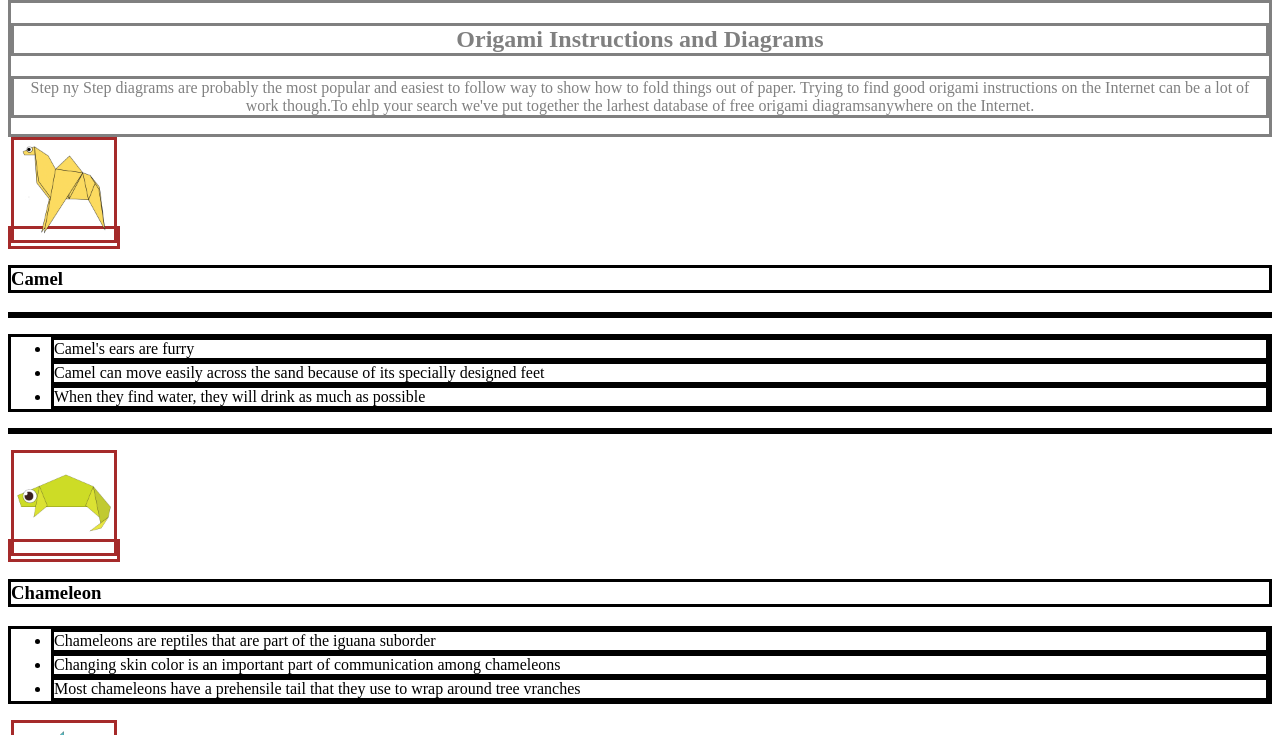
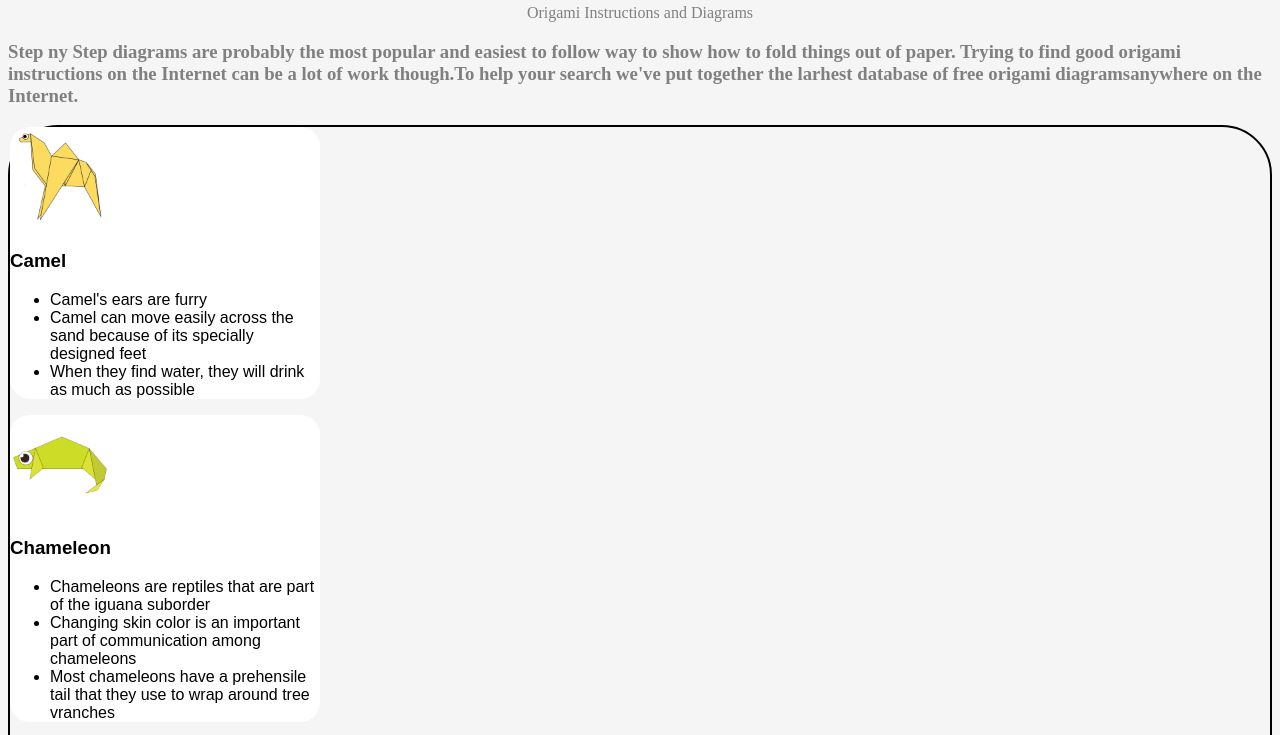
Before and after one commit to Rafael-cod/project-50, a plain HTML site: page index.html in a window 1280 px wide. Shown: the part 100-835 px from the top of the page. Drawn offline with Linux system fonts and the light colour scheme.

Commit message:
Add files via upload

```diff
--- a/index.html
+++ b/index.html
@@ -16,14 +16,18 @@
         </div>
         </div>
 
-        <div class = "opening">
-        <h2>Origami Instructions and Diagrams</h2>
-        <p>Step ny Step diagrams are probably the most popular and easiest to follow way to show how to fold things out of paper.
+        <div class = "bodyimg">
+            <p>
+                Origami Instructions and Diagrams
+            </p>
+            <h3>Step ny Step diagrams are probably the most popular and easiest to follow way to show how to fold things out of paper.
             Trying to find good origami instructions on the Internet can be a lot of work though.To
-            ehlp your search we've put together the larhest database of free origami diagramsanywhere on the Internet.
-        </p>
+            help your search we've put together the larhest database of free origami diagramsanywhere on the Internet.
+            </h3>
         </div>
 
+        <div class="grid">
+            <div class="origami">
             <a href="http://origami.me/camel/"><img src="camel.png" width="100" height="100"></a>
             <h3>Camel</h3>
             <p>
@@ -33,42 +37,63 @@
                     <li>When they find water, they will drink as much as possible</li>
                 </ul>
             </p>
+        </div>
+        <div class="origami">
             <a href="http://origami.me/chameleon/"><img src="chameleon.png" width="100" height="100"></a><br>
             <h3>Chameleon</h3>
+            <p>
                 <ul>
                     <li>Chameleons are reptiles that are part of the iguana suborder</li>
                     <li>Changing skin color is an important part of communication among chameleons</li>
                     <li>Most chameleons have a prehensile tail that they use to wrap around tree vranches</li>
                 </ul>
+            </p>
+        </div>
+        <div class="origami">
             <a href="http://origami.me/pigeon/"><img src="pigeon.png" width="100" height="100"></a><br>
             <h3>Pigeon</h3>
+            <p>
                 <ul>
                     <li>Pigeons are incredinly complex and intelligent animals</li>
                     <li>Pigeons are reowned for their outstanding navigational abilities</li>
                     <li>Pigeons have excellent hearing abilities</li>
                 </ul>
+        </p>
+        </div>
+        <div class="origami">
             <a href="http://origami.me/teddy-bear/"><img src="teddy.png" width="100" height="100"></a><br>
             <h3>Teddy</h3>
+            <p>
                 <ul>
                     <li>Bears are extraordinarily intelligent animals</li>
                     <li>Bears grieve deeply for others</li>
                     <li>Bears have excellent senses of smell, sight and hearing</li>
-
                 </ul>
+            </p>
+        </div>
+        <div class="origami">
             <a href="http://origami.me/panda/"><img src="panda.png" width="100" height="100"></a><br>
             <h3>Panda</h3>
+            <p>
                 <ul>
                     <li>Pandas have great camouflage for their environment</li>
                     <li>Pandas eyes are different to normal bears</li>
                     <li>Cubs are well protected in their first month</li>
             </ul>
+            </p>
+        </div>
+        <div class="origami">
             <a href="http://origami.me/flying-cicada/"><img src="cicada.png" width="100" height="100"></a><br>
             <h3>Cicada</h3>
+            <p>
                 <ul>
                     <li>Cicadas can survive a huge fall as babies, or nymphs</li>
                     <li>The loud whirring or buzzing sound you hear is an all-male cicada chorus</li>
                     <li>They're true bugs (from the order Hemiptera)</li>
                 </ul>
+            </p>
+        </div>
+        </div>
 
     </body>
 
--- a/style.css
+++ b/style.css
@@ -7,9 +7,8 @@
                 color: brown;
             }
 
-            body *{
-                background-color: #o[=];
-                border: solid;
+            body {
+                background-color: whitesmoke;
             }
 
             *{
@@ -27,9 +26,16 @@
             }
 
             .grid{
-                display: flex;
-                flex-wrap: wrap;
-                justify-content: space-evenly;
+                border: 2px solid black;
+                border-radius: 50px;
+            }
+
+            .origami{
+                border-radius: 20px;
+                background-color: white;
+
+                width: 310px;
+                font-family: fantasy;
             }
 
             .footer{
@@ -37,6 +43,6 @@
                 justify-content: flex-end;
             }
 
-            .opening{
+            .bodyimg{
                 color: grey;
             }
```
Lines whose indentation alone changed are shown as unchanged.
